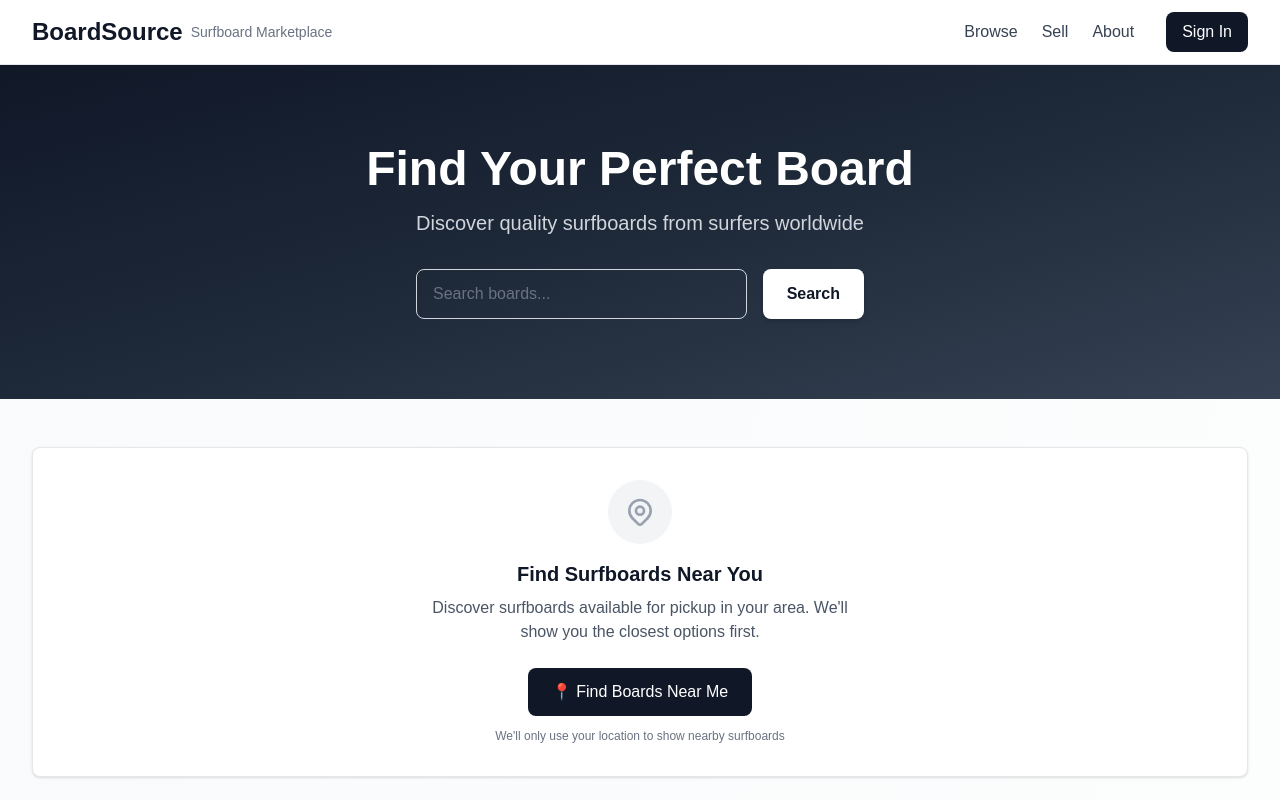
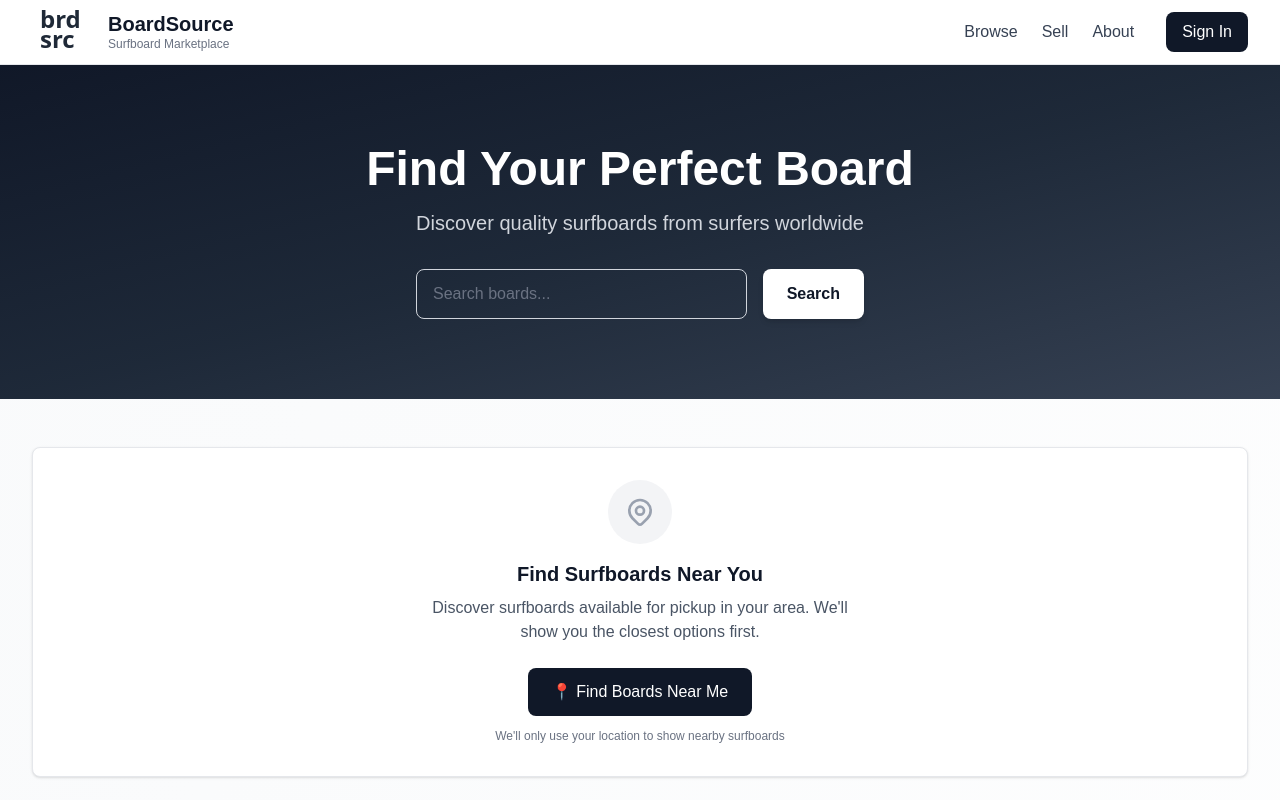
Before and after one commit to knoelljack/brdsrc, a Next.js app: page / in a window 1280 px wide. Shown: the top 800 px of the page. Built offline with nearby package versions, Linux system fonts and the light colour scheme.

Commit message:
feat: logo icon

```diff
--- a/app/components/layout/Header.tsx
+++ b/app/components/layout/Header.tsx
@@ -1,13 +1,26 @@
+import Image from 'next/image';
+
 export default function Header() {
   return (
     <header className="bg-white shadow-sm border-b border-gray-200">
       <div className="max-w-7xl mx-auto px-4 sm:px-6 lg:px-8">
         <div className="flex justify-between items-center h-16">
-          <div className="flex items-center">
-            <h1 className="text-2xl font-bold text-gray-900">BoardSource</h1>
-            <span className="ml-2 text-sm text-gray-500">
-              Surfboard Marketplace
-            </span>
+          <div className="flex items-center gap-3">
+            <Image
+              src="/logo.svg"
+              alt="BoardSource Logo"
+              width={64}
+              height={64}
+              className="h-16 w-16"
+            />
+            <div className="flex flex-col">
+              <h1 className="text-xl font-bold text-gray-900 leading-tight">
+                BoardSource
+              </h1>
+              <span className="text-xs text-gray-500 leading-tight">
+                Surfboard Marketplace
+              </span>
+            </div>
           </div>
           <nav className="hidden md:flex items-center space-x-6">
             <a
--- a/app/layout.tsx
+++ b/app/layout.tsx
@@ -15,6 +15,11 @@ const geistMono = Geist_Mono({
 export const metadata: Metadata = {
   title: 'BoardSource - Surfboard Marketplace',
   description: 'Buy and sell quality surfboards from surfers worldwide',
+  icons: {
+    icon: '/favicon.svg',
+    shortcut: '/favicon.svg',
+    apple: '/favicon.svg',
+  },
 };
 
 export default function RootLayout({
```
Also changed, not shown: public/favicon.svg (added), public/logo.svg (added).
